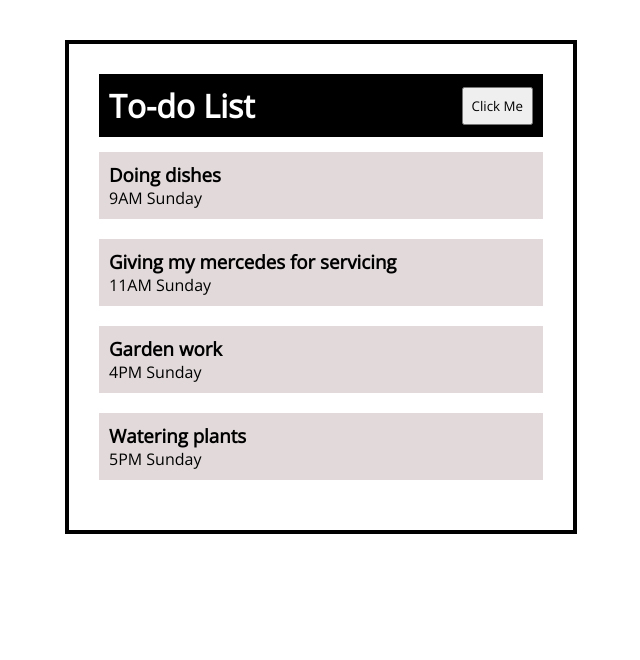
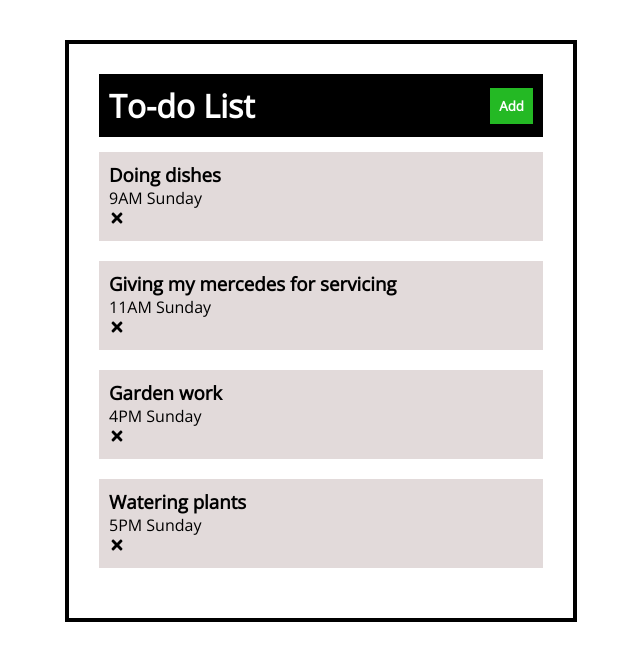
Before and after one commit to csgeeek/super-todo, a React (Create React App) app: page / in a window 1280 px wide. Shown: the top 660 px of the page, without its empty margins (319-959 px from the left). Built offline with nearby package versions, Linux system fonts and the light colour scheme.

Commit message:
Installed react-icons

```diff
--- a/package.json
+++ b/package.json
@@ -9,6 +9,7 @@
     "mini-css-extract-plugin": "^2.4.5",
     "react": "^17.0.2",
     "react-dom": "^17.0.2",
+    "react-icons": "^4.3.1",
     "react-scripts": "5.0.0",
     "web-vitals": "^2.1.3"
   },
--- a/src/App.css
+++ b/src/App.css
@@ -40,6 +40,10 @@
 .btn{
   align-self: center;
   padding: 8px;
+  background-color: rgb(36, 185, 36);
+  border: 1px solid rgb(36, 185, 36);
+  color: rgb(255, 255, 255);
+  font-weight: 600;
 }
 
 .Task{
--- a/src/components/Button.js
+++ b/src/components/Button.js
@@ -1,6 +1,6 @@
 const Button = () => {
     return (
-			<button className="btn">Click Me</button>
+			<button className="btn">Add</button>
     )
 }
 
--- a/src/components/Task.js
+++ b/src/components/Task.js
@@ -1,9 +1,12 @@
+import { FaTimes } from 'react-icons/fa';
 
 const Task = ({ task }) => {
     return (
         <div className="Task">
           <h3>{task.chore}</h3>
           <p>{task.time}</p>
+
+          <FaTimes />
         </div>
     )
 }
```
Also changed, not shown: 1 other file (tests, documents, lock files or other folders).
